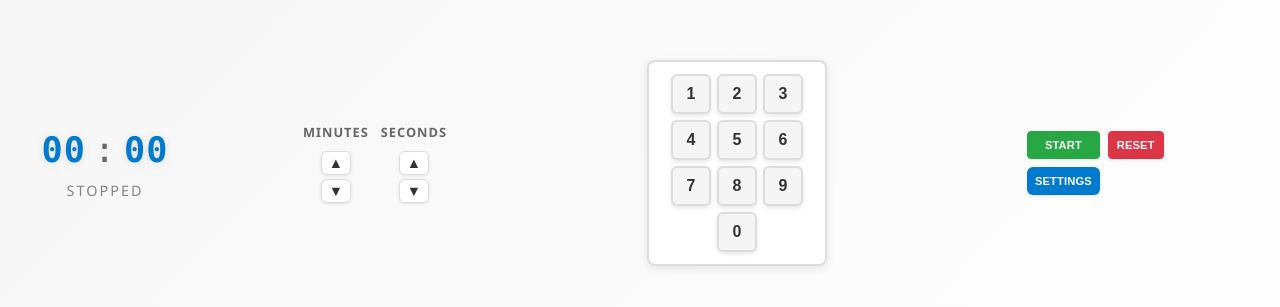
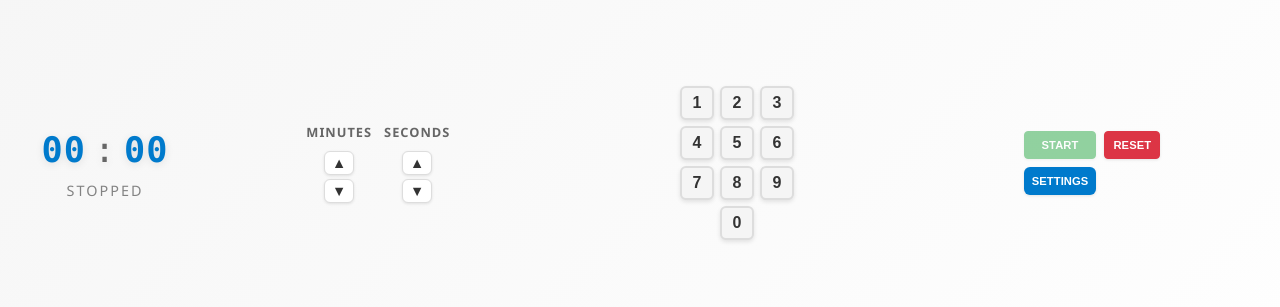
Before and after one commit to shinya/lightning-timer, a React (Vite) app: page / in a window 1280 px wide. Shown: the part 237-544 px from the top of the page. Built offline with nearby package versions, Linux system fonts and the light colour scheme; the HTML template or start-up script is replaced by a standard one.

Commit message:
Functionality under development

```diff
--- a/public/numberpad.html
+++ b/public/numberpad.html
@@ -57,7 +57,7 @@
 
       .number-btn {
         width: 100%;
-        height: 50px;
+        height: 40px;
         border: 1px solid #ddd;
         background: #f8f9fa;
         color: #333;
--- a/src/App.tsx
+++ b/src/App.tsx
@@ -84,23 +84,33 @@ const App: React.FC = () => {
 
   const updateTimer = useCallback((minutes: number, seconds: number) => {
     const totalSeconds = minutes * 60 + seconds;
-    setTimerState(prev => ({
-      ...prev,
-      minutes,
-      seconds,
-      timeRemaining: totalSeconds
-    }));
+    console.log('DEBUG: updateTimer called with:', minutes, ':', seconds, 'total:', totalSeconds);
+    setTimerState(prev => {
+      const newState = {
+        ...prev,
+        minutes,
+        seconds,
+        timeRemaining: totalSeconds
+      };
+      console.log('DEBUG: updateTimer new state:', newState);
+      return newState;
+    });
   }, []);
 
-  const handleNumberInput = useCallback((number: number) => {
-    // 右から順に挿入する仕様
-    const currentTotal = timerState.minutes * 60 + timerState.seconds;
-    const newTotal = Math.floor((currentTotal * 10 + number) % 10000);
-    const newMinutes = Math.floor(newTotal / 60);
-    const newSeconds = newTotal % 60;
-
-    updateTimer(newMinutes, newSeconds);
-  }, [timerState.minutes, timerState.seconds, updateTimer]);
+  const updateTimerBoth = useCallback((minutes: number, seconds: number) => {
+    const totalSeconds = minutes * 60 + seconds;
+    console.log('DEBUG: updateTimerBoth called with:', minutes, ':', seconds, 'total:', totalSeconds);
+    setTimerState(prev => {
+      const newState = {
+        ...prev,
+        minutes,
+        seconds,
+        timeRemaining: totalSeconds
+      };
+      console.log('DEBUG: updateTimerBoth new state:', newState);
+      return newState;
+    });
+  }, []);
 
   const startTimer = () => {
     setTimerState(prev => ({
@@ -173,7 +183,7 @@ const App: React.FC = () => {
           onSettings={() => setShowSettings(true)}
           onMinutesChange={(minutes) => updateTimer(minutes, timerState.seconds)}
           onSecondsChange={(seconds) => updateTimer(timerState.minutes, seconds)}
-          onNumberInput={handleNumberInput}
+          onBothChange={updateTimerBoth}
         />
       </div>
 
--- a/src/components/TimerControls.tsx
+++ b/src/components/TimerControls.tsx
@@ -1,4 +1,4 @@
-import React from 'react';
+import React, { useEffect, useCallback } from 'react';
 import { TimerControlsProps } from '../types';
 
 const TimerControls: React.FC<TimerControlsProps> = ({
@@ -11,11 +11,88 @@ const TimerControls: React.FC<TimerControlsProps> = ({
   onSettings,
   onMinutesChange,
   onSecondsChange,
-  onNumberInput
+  onBothChange
 }) => {
-  const handleNumberClick = (number: number) => {
-    onNumberInput(number);
-  };
+  const handleNumberClick = useCallback((number: number) => {
+    // 文字列操作による左シフト動作
+    // 現在の分と秒を文字列として取得（例：00:02 → "0002"）
+    const currentTimeString = `${minutes.toString().padStart(2, '0')}${seconds.toString().padStart(2, '0')}`;
+
+    // 左にシフトして新しい数字を右端に追加（例："0002" → "0020" → "0023"）
+    const shiftedString = currentTimeString.slice(1) + number.toString();
+
+    // デバッグ用ログ
+    console.log('DEBUG: Current time:', minutes, ':', seconds);
+    console.log('DEBUG: Current time string:', currentTimeString);
+    console.log('DEBUG: Shifted string:', shiftedString);
+    console.log('DEBUG: Clicked number:', number);
+
+    // 文字列を分と秒に変換（4文字であることを確認）
+    if (shiftedString.length === 4) {
+      const newMinutes = parseInt(shiftedString.slice(0, 2), 10);
+      const newSeconds = parseInt(shiftedString.slice(2, 4), 10);
+
+      console.log('DEBUG: New minutes:', newMinutes, 'New seconds:', newSeconds);
+
+      // 両方の値を一度に更新
+      onBothChange(newMinutes, newSeconds);
+
+      // デバッグ用：更新後の確認
+      console.log('DEBUG: After update - minutes:', newMinutes, 'seconds:', newSeconds);
+    } else {
+      console.error('DEBUG: Invalid shifted string length:', shiftedString.length, shiftedString);
+    }
+  }, [minutes, seconds, onBothChange]);
+
+  // キーボードイベントリスナー
+  useEffect(() => {
+    const handleKeyDown = (event: KeyboardEvent) => {
+      const key = event.key.toLowerCase();
+
+      // 数字キー（0-9）の処理
+      if (key >= '0' && key <= '9') {
+        // タイマーが実行中の場合はキーボード入力を無効化
+        if (isRunning) {
+          return;
+        }
+        event.preventDefault(); // デフォルトの動作を防ぐ
+        const number = parseInt(key, 10);
+        console.log('DEBUG: Keyboard input - key:', key, 'number:', number);
+        handleNumberClick(number);
+      }
+
+      // SキーでSTART/PAUSE
+      else if (key === 's') {
+        event.preventDefault();
+        console.log('DEBUG: Keyboard shortcut - S key pressed');
+        // 00:00の場合はStartを無効化
+        if (minutes === 0 && seconds === 0) {
+          console.log('DEBUG: Cannot start timer with 00:00');
+          return;
+        }
+        if (isRunning) {
+          onPause();
+        } else {
+          onStart();
+        }
+      }
+
+      // RキーでRESET
+      else if (key === 'r') {
+        event.preventDefault();
+        console.log('DEBUG: Keyboard shortcut - R key pressed');
+        onReset();
+      }
+    };
+
+    // イベントリスナーを追加
+    document.addEventListener('keydown', handleKeyDown);
+
+    // クリーンアップ
+    return () => {
+      document.removeEventListener('keydown', handleKeyDown);
+    };
+  }, [handleNumberClick, isRunning, onStart, onPause, onReset, minutes, seconds]);
   const handleMinutesUp = () => {
     onMinutesChange(Math.min(99, minutes + 1));
   };
@@ -159,7 +236,12 @@ const TimerControls: React.FC<TimerControlsProps> = ({
 
       <div className="main-controls">
         {!isRunning ? (
-          <button className="control-btn start" onClick={onStart}>
+          <button
+            className="control-btn start"
+            onClick={onStart}
+            disabled={minutes === 0 && seconds === 0}
+            title={minutes === 0 && seconds === 0 ? "時間を設定してください" : "タイマーを開始"}
+          >
             Start
           </button>
         ) : (
--- a/src/index.css
+++ b/src/index.css
@@ -241,9 +241,18 @@ body {
 }
 
 .control-btn:disabled {
-  opacity: 0.4;
+  opacity: 0.5;
   cursor: not-allowed;
+  background-color: var(--bg-secondary);
+  color: var(--text-secondary);
   transform: none;
+}
+
+.control-btn:disabled:hover {
+  background-color: var(--bg-secondary);
+  color: var(--text-secondary);
+  transform: none;
+  box-shadow: 0 2px 4px var(--shadow);
 }
 
 .control-btn.start {
@@ -315,13 +324,6 @@ body {
   z-index: 1000;
 }
 
-.number-pad {
-  background-color: var(--bg-secondary);
-  border-radius: 12px;
-  padding: 20px;
-  box-shadow: 0 10px 30px var(--shadow);
-  min-width: 300px;
-}
 
 .number-pad-header {
   display: flex;
@@ -359,8 +361,8 @@ body {
 }
 
 .number-btn {
-  width: 60px;
-  height: 60px;
+  width: 50px;
+  height: 50px;
   border: 2px solid var(--border);
   background-color: var(--bg-primary);
   color: var(--text-primary);
@@ -473,12 +475,13 @@ body {
   display: flex;
   flex-direction: column;
   gap: 6px;
-  padding: 12px;
-  background: var(--bg-secondary);
+  padding: 5px;
+  min-width: 160px;
+
+  /* background: var(--bg-secondary);
   border-radius: 8px;
-  box-shadow: 0 2px 8px var(--shadow);
-  min-width: 180px;
   border: 2px solid var(--border);
+  box-shadow: 0 2px 8px var(--shadow); */
 }
 
 .number-row {
@@ -492,8 +495,8 @@ body {
 }
 
 .number-btn {
-  width: 40px;
-  height: 40px;
+  width: 34px;
+  height: 34px;
   border: 2px solid var(--border);
   border-radius: 6px;
   background: var(--bg-primary);
--- a/src/types.ts
+++ b/src/types.ts
@@ -27,7 +27,7 @@ export interface TimerControlsProps {
   onSettings: () => void;
   onMinutesChange: (minutes: number) => void;
   onSecondsChange: (seconds: number) => void;
-  onNumberInput: (number: number) => void;
+  onBothChange: (minutes: number, seconds: number) => void;
 }
 
 
```
